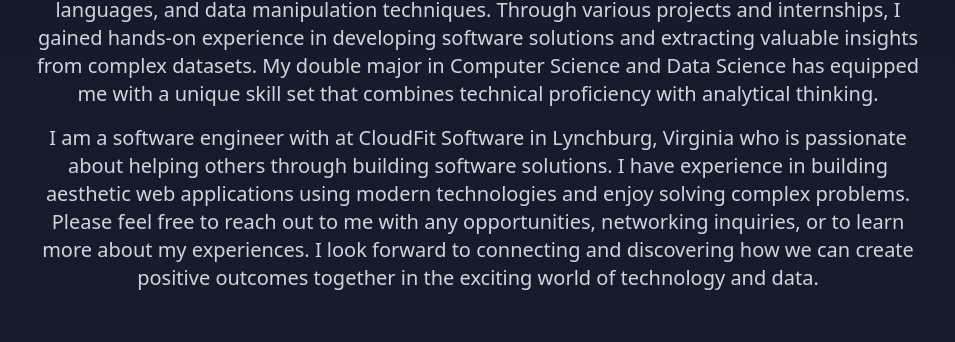
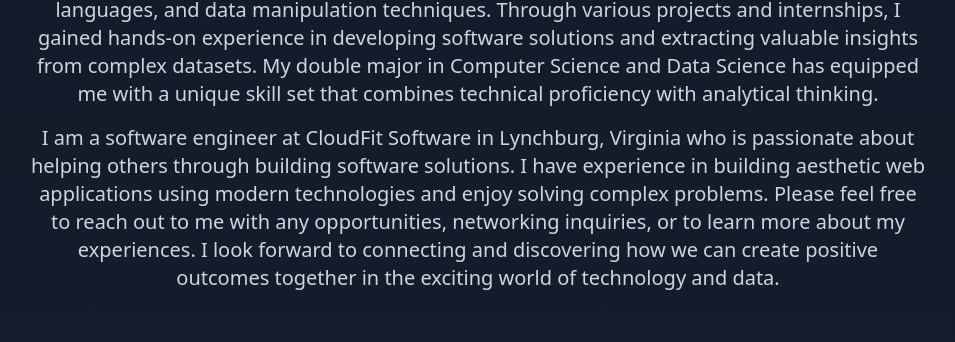
Before and after one commit to Justin9400/Justin9400.github.io, a React (Vite) app: page / in a window 1280 px wide. Shown: the part 980-1322 px from the top of the page, without its empty margins (162-1117 px from the left). Built offline with nearby package versions, Linux system fonts and the light colour scheme.

Commit message:
fixed about me typo

```diff
--- a/src/App.tsx
+++ b/src/App.tsx
@@ -107,15 +107,14 @@
             combines technical proficiency with analytical thinking.
           </p>
           <p className="text-xl text-gray-300 mb-4">
-            I am a software engineer with at CloudFit Software in Lynchburg,
-            Virginia who is passionate about helping others through building
-            software solutions. I have experience in building aesthetic web
-            applications using modern technologies and enjoy solving complex
-            problems. Please feel free to reach out to me with any
-            opportunities, networking inquiries, or to learn more about my
-            experiences. I look forward to connecting and discovering how we can
-            create positive outcomes together in the exciting world of
-            technology and data.
+            I am a software engineer at CloudFit Software in Lynchburg, Virginia
+            who is passionate about helping others through building software
+            solutions. I have experience in building aesthetic web applications
+            using modern technologies and enjoy solving complex problems. Please
+            feel free to reach out to me with any opportunities, networking
+            inquiries, or to learn more about my experiences. I look forward to
+            connecting and discovering how we can create positive outcomes
+            together in the exciting world of technology and data.
           </p>
         </div>
       </section>
```
